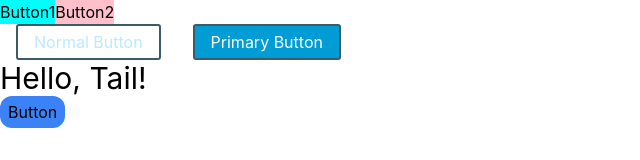
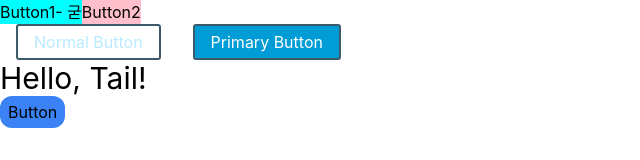
Before and after one commit to rmadbstjd/CSS_Practice, a React (Create React App) app: page / in a window 1280 px wide. Shown: the top 160 px of the page, without its empty margins (0-640 px from the left). Built offline with nearby package versions, Linux system fonts and the light colour scheme.

Commit message:
fix : Button1.jsx 컴포넌트의 버튼 내용 변경

```diff
--- a/src/components/Button1.jsx
+++ b/src/components/Button1.jsx
@@ -3,6 +3,6 @@ import styles from './Button1.module.css';
 export default function Button1() {
     return (
     <button className ={styles.button}>
-        Button1
+        Button1- 굳
     </button>)
 }
```
Also changed, not shown: 1 other file (tests, documents, lock files or other folders).
